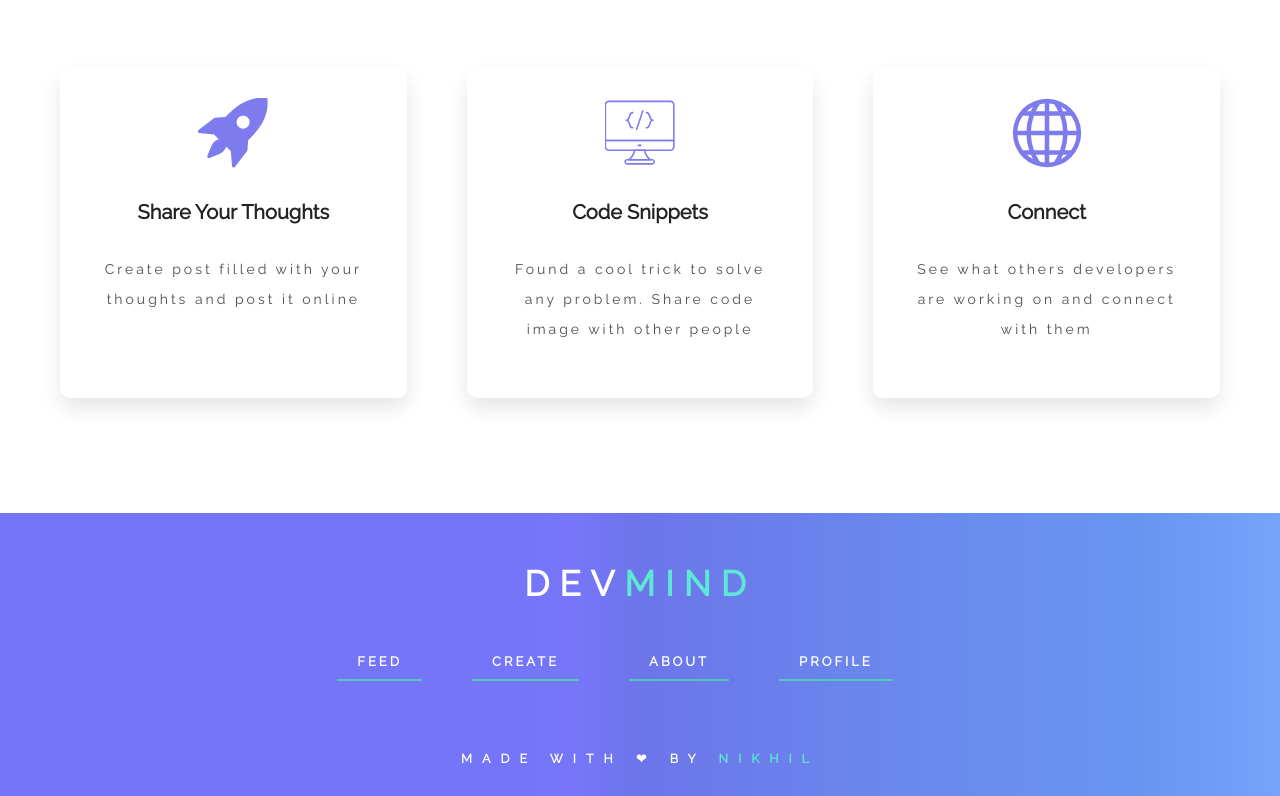
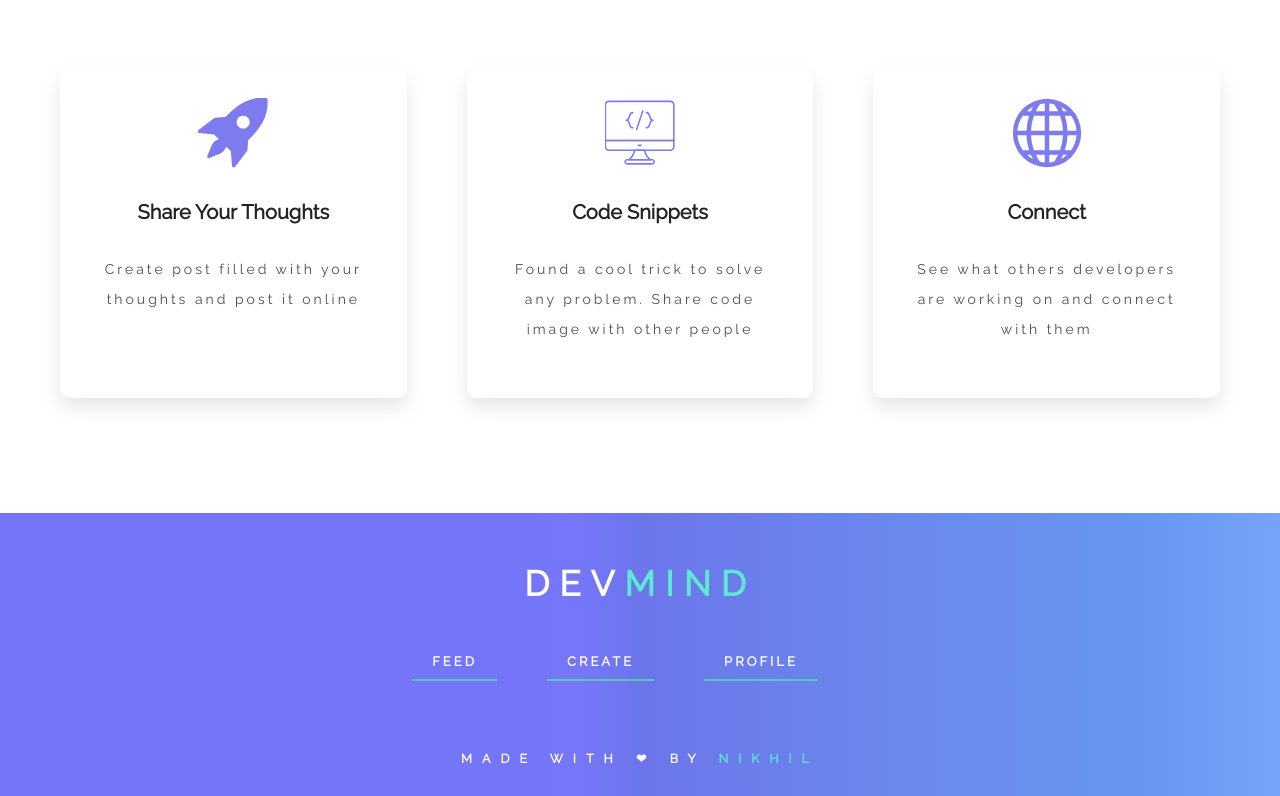
Before and after one commit to NikhilSharma03/DevMind, a React (Create React App) app in the folder client/: page / in a window 1280 px wide. Shown: the part 1352-2148 px from the top of the page. Built offline with nearby package versions, Linux system fonts and the light colour scheme.

Commit message:
updated footer

```diff
--- a/client/src/components/Footer/Footer.css
+++ b/client/src/components/Footer/Footer.css
@@ -38,6 +38,10 @@
   transition: all 0.4s;
   border-bottom: 2px solid #50c9b7;
   border-radius: 0;
+}
+
+.footer__ul li:last-child {
+  margin-right: 0rem;
 }
 
 .footer__ul a:hover {
--- a/client/src/components/Footer/Footer.js
+++ b/client/src/components/Footer/Footer.js
@@ -11,7 +11,6 @@ function Footer() {
       <ul className="nav__ul footer__ul">
         <NavItem href="/feed">Feed</NavItem>
         <NavItem href="/create_post">Create</NavItem>
-        <NavItem href="/create_post">About</NavItem>
         <NavItem href="/my_profile">Profile</NavItem>
       </ul>
       <h1 className="footer__credit">
```
